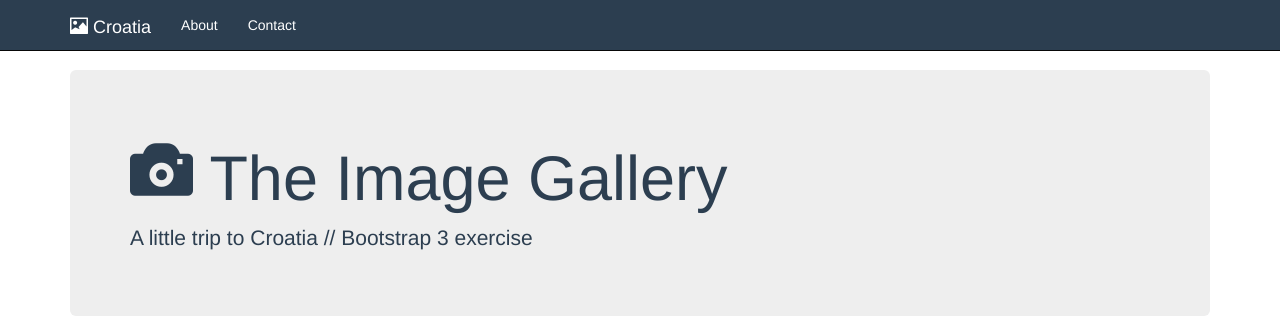
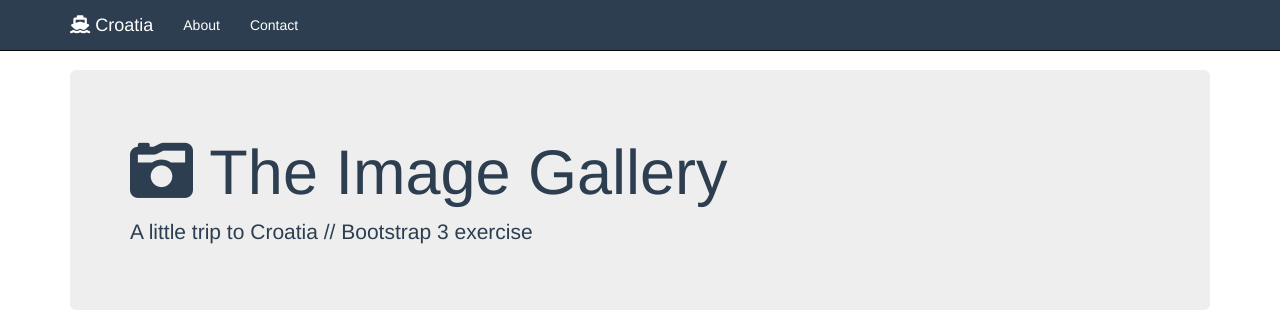
Before and after one commit to martaProsniak/image-gallery, a plain HTML site: page src/index.html in a window 1280 px wide. Shown: the top 323 px of the page. Drawn offline with nearby package versions, Linux system fonts and the light colour scheme.

Commit message:
Font Awesome added

```diff
--- a/src/index.html
+++ b/src/index.html
@@ -9,6 +9,7 @@
     <link rel="stylesheet" href="https://maxcdn.bootstrapcdn.com/bootstrap/3.3.7/css/bootstrap.min.css"
         integrity="sha384-BVYiiSIFeK1dGmJRAkycuHAHRg32OmUcww7on3RYdg4Va+PmSTsz/K68vbdEjh4u" crossorigin="anonymous">
     <link rel="stylesheet" href="./main.css">
+    <script src="https://kit.fontawesome.com/cd3173be0d.js"></script>
 </head>
 
 <body>
@@ -22,7 +23,8 @@
                     <span class="icon-bar"></span>
                     <span class="icon-bar"></span>
                 </button>
-                <a class="navbar-brand" href="#"><span class="glyphicon glyphicon-picture" aria-hidden="true"></span> Croatia</a>
+                <a class="navbar-brand" href="#"><i class="fas fa-ship"></i>
+                    Croatia</a>
             </div>
             <div class="collapse navbar-collapse" id="bs-nav-demo">
                 <ul class="nav navbar-nav">
@@ -37,7 +39,7 @@
 
     <div class="container">
         <div class="jumbotron">
-            <h1><span class="glyphicon glyphicon-camera" aria-hidden="true"></span> The Image Gallery</h1>
+            <h1><i class="fas fa-camera-retro"></i> The Image Gallery</h1>
             <p>A little trip to Croatia // Bootstrap 3 exercise</p>
         </div>
 
@@ -93,10 +95,10 @@
 
     <footer class="footer"> &copy Created by Marta Prosniak</footer>
 
-        <script type="text/javascript" src="https://code.jquery.com/jquery-2.2.4.min.js"></script>
-        <script type="text/javascript" src="https://maxcdn.bootstrapcdn.com/bootstrap/3.3.7/js/bootstrap.min.js"
-            integrity="sha384-Tc5IQib027qvyjSMfHjOMaLkfuWVxZxUPnCJA7l2mCWNIpG9mGCD8wGNIcPD7Txa"
-            crossorigin="anonymous"></script>
+    <script type="text/javascript" src="https://code.jquery.com/jquery-2.2.4.min.js"></script>
+    <script type="text/javascript" src="https://maxcdn.bootstrapcdn.com/bootstrap/3.3.7/js/bootstrap.min.js"
+        integrity="sha384-Tc5IQib027qvyjSMfHjOMaLkfuWVxZxUPnCJA7l2mCWNIpG9mGCD8wGNIcPD7Txa"
+        crossorigin="anonymous"></script>
 </body>
 
 </html>
```
